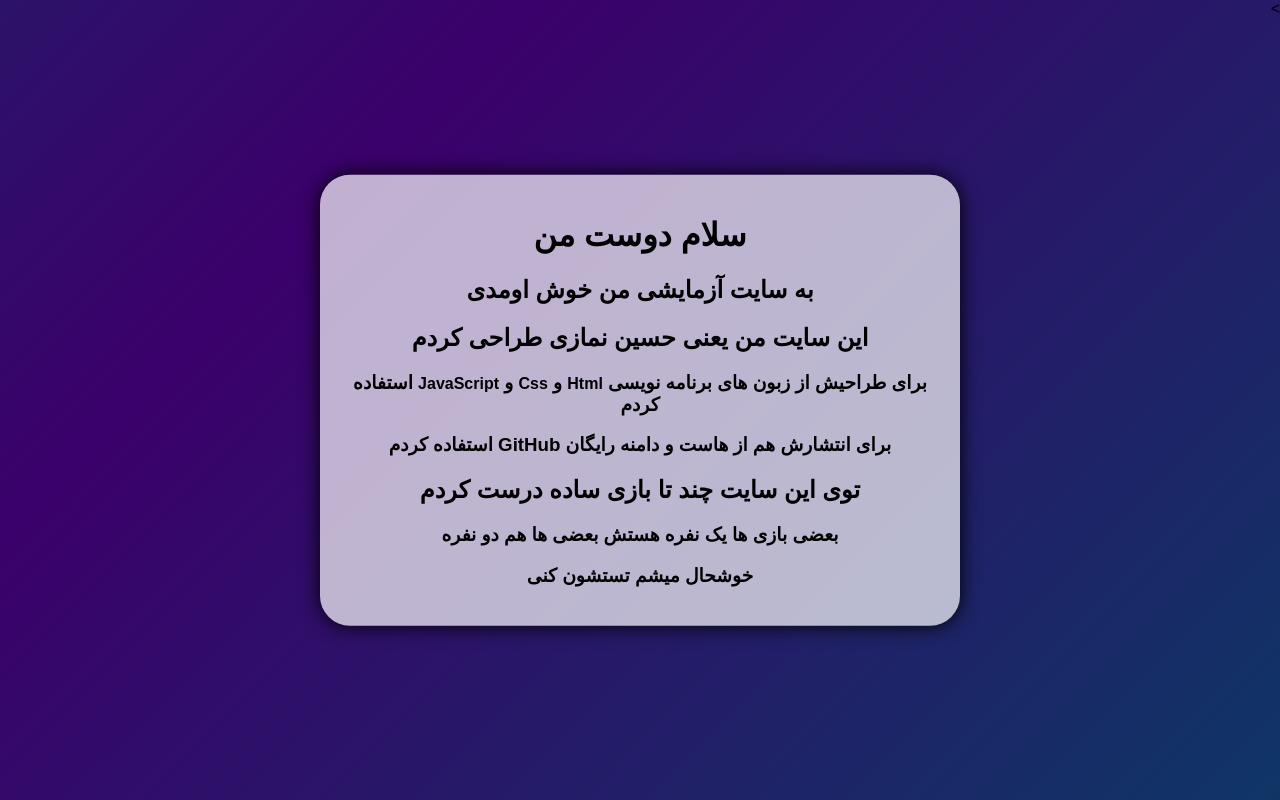
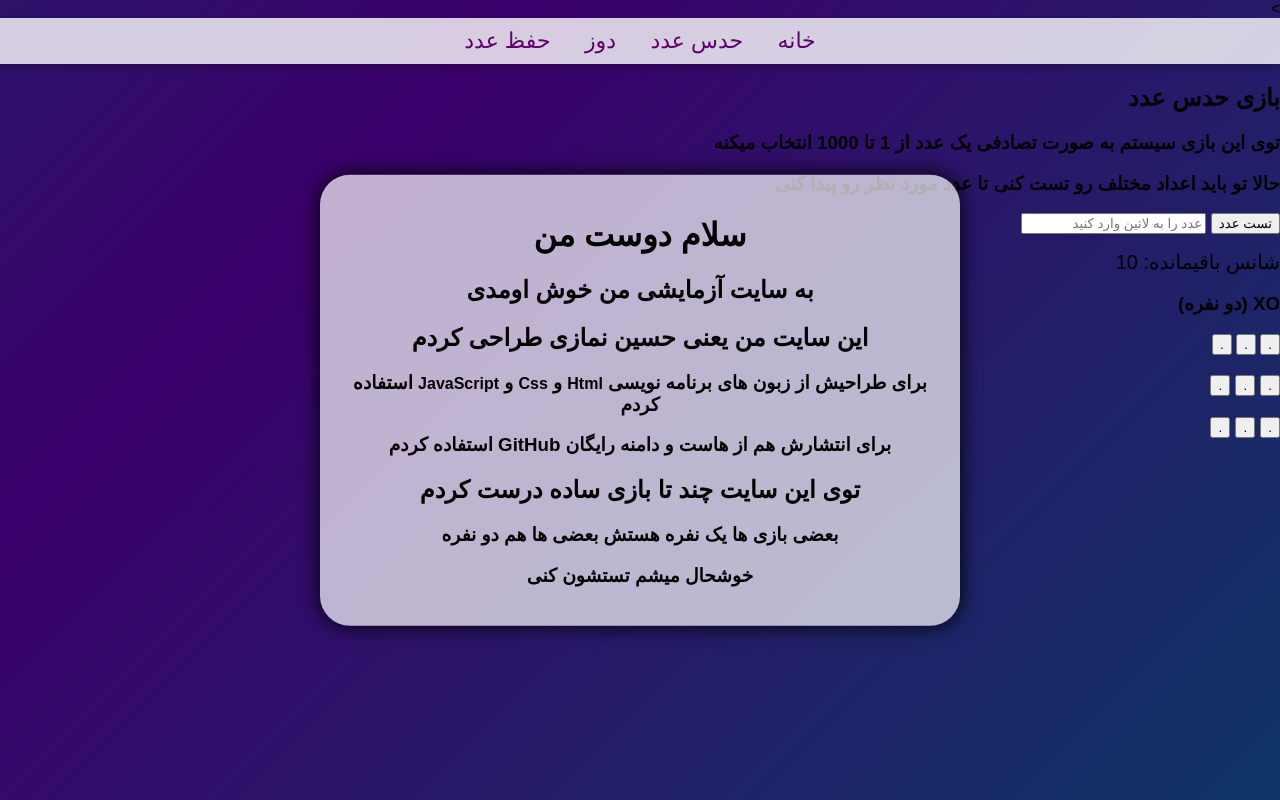
Before and after one commit to Hossein-Namazi/Hossein-Namazi.github.io, a plain HTML site: page index.html in a window 1280 px wide. Drawn offline with Linux system fonts and the light colour scheme.

Commit message:
Update index.html

```diff
--- a/index.html
+++ b/index.html
@@ -129,6 +129,12 @@
     </style>
 </head>>
 <body>
+    <div class="ribon">
+        <a href="index.html" id="button2" style="margin: 0 15px;">خانه</a>
+        <a href="game1.html" id="button2" style="margin: 0 15px;">حدس عدد</a>
+        <a href="game2.html" id="button2" style="margin: 0 15px;">دوز</a>
+        <a href="game3.html" id="button2" style="margin: 0 15px;">حفظ عدد</a>
+    </div>
     <div class="peresent">
         <!-- <span style="font-size: 24px;"></span> -->
         <h1>سلام دوست من</h1>
@@ -140,6 +146,30 @@
         <h3>بعضی بازی ها یک نفره هستش بعضی ها هم دو نفره </h3>
         <h3>خوشحال میشم تستشون کنی</h3>
     </div>
+    <div class="hadsAdad">
+        <h2>بازی حدس عدد</h2>
+        <h3>توی این بازی سیستم به صورت تصادفی یک عدد از 1 تا 1000 انتخاب میکنه</h3>
+        <h3</h3>
+        <h3>حالا تو باید اعداد مختلف رو تست کنی تا عدد مورد نظر رو پیدا کنی</h3>
+        <button onclick="checkNum()" id="button1">تست عدد</button>
+        <input id="x" placeholder="عدد را به لاتین وارد کنید">
+        <p id="output"></p>
+        <p id="shans"><span dir="ltr" style="font-size: 20px;">10 :شانس باقیمانده</span></p>
+    </div>
+    <div class="XO">
+        <h3><span dir="ltr">XO</span> (دو نفره)</h3>
+        <button onclick="CheckXO(this); buttonXO1(); winXO()" id="buttonXO"">.</button>
+        <button onclick="CheckXO(this); buttonXO2(); winXO()" id="buttonXO">.</button>
+        <button onclick="CheckXO(this); buttonXO3(); winXO()" id="buttonXO">.</button>
+        <h3></6>
+        <button onclick="CheckXO(this); buttonXO4(); winXO()" id="buttonXO">.</button>
+        <button onclick="CheckXO(this); buttonXO5(); winXO()" id="buttonXO">.</button>
+        <button onclick="CheckXO(this); buttonXO6(); winXO()" id="buttonXO">.</button>
+        <h3></6>
+        <button onclick="CheckXO(this); buttonXO7(); winXO()" id="buttonXO">.</button>
+        <button onclick="CheckXO(this); buttonXO8(); winXO()" id="buttonXO">.</button>
+        <button onclick="CheckXO(this); buttonXO9(); winXO()" id="buttonXO">.</button>
+    </div>
     <script>
     </script>
 </body>
```
